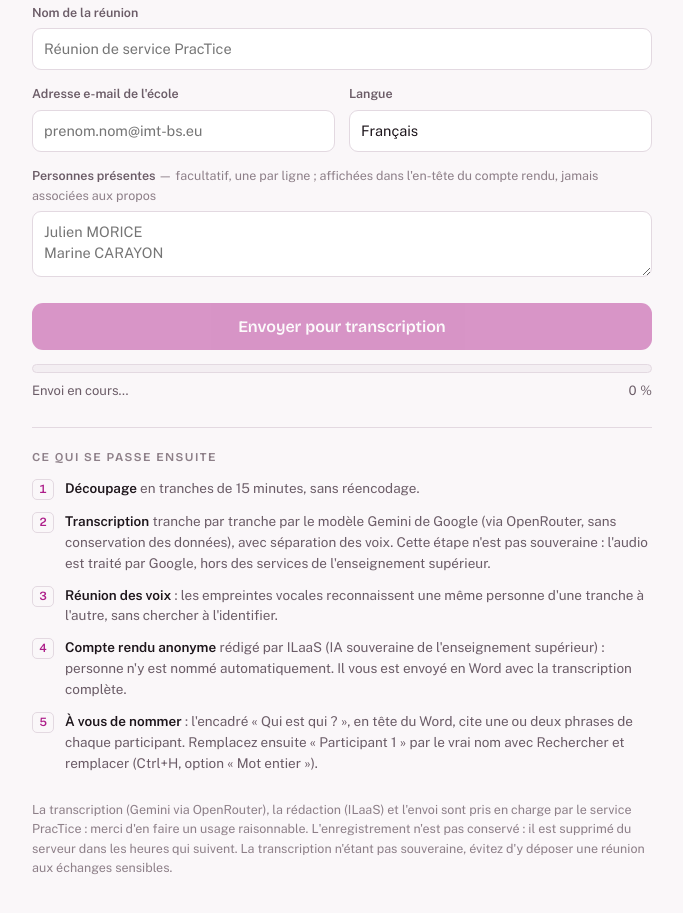
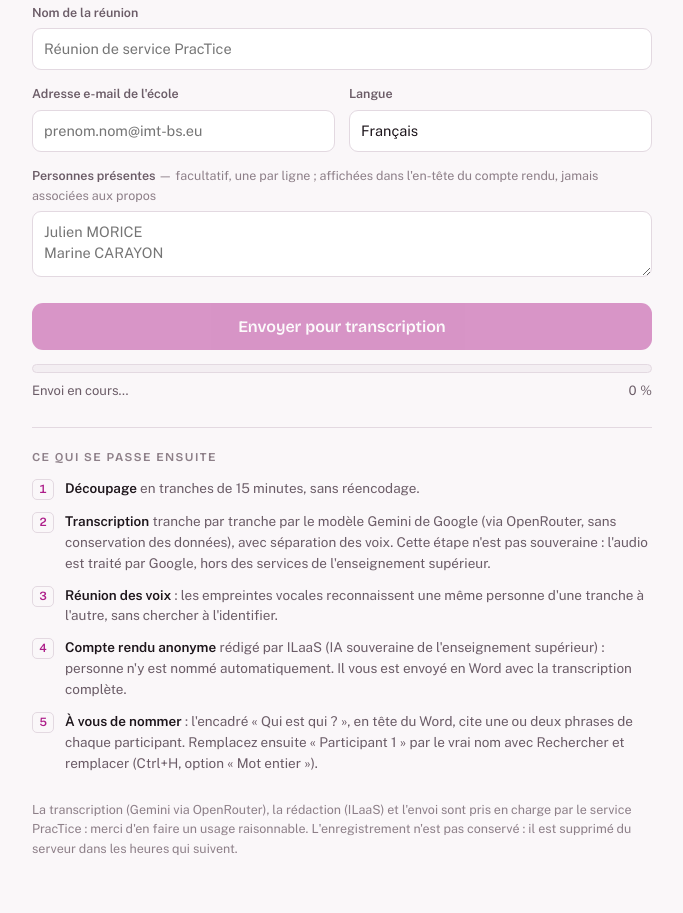
Before and after one commit to practice-imtbs/smart-minutes-individuel, a plain HTML site: page index.html in a window 1280 px wide. Shown: the part 436-1349 px from the top of the page, without its empty margins (298-981 px from the left). Drawn offline with nearby package versions, Linux system fonts and the light colour scheme.

Commit message:
Retrait de la phrase sur les réunions sensibles (demande de Julien)
Co-Authored-By: Claude Opus 5.5 <noreply@anthropic.com>

```diff
--- a/index.html
+++ b/index.html
@@ -539,7 +539,7 @@
     <div class="etape"><span class="rang">5</span><span><b>À vous de nommer</b> : l'encadré « Qui est qui ? », en tête du Word, cite une ou deux phrases de chaque participant. Remplacez ensuite « Participant 1 » par le vrai nom avec Rechercher et remplacer (Ctrl+H, option « Mot entier »).</span></div>
   </section>
 
-  <p class="note">La transcription (Gemini via OpenRouter), la rédaction (ILaaS) et l'envoi sont pris en charge par le service PracTice : merci d'en faire un usage raisonnable. L'enregistrement n'est pas conservé : il est supprimé du serveur dans les heures qui suivent. La transcription n'étant pas souveraine, évitez d'y déposer une réunion aux échanges sensibles.</p>
+  <p class="note">La transcription (Gemini via OpenRouter), la rédaction (ILaaS) et l'envoi sont pris en charge par le service PracTice : merci d'en faire un usage raisonnable. L'enregistrement n'est pas conservé : il est supprimé du serveur dans les heures qui suivent.</p>
 
 </div>
 
```
